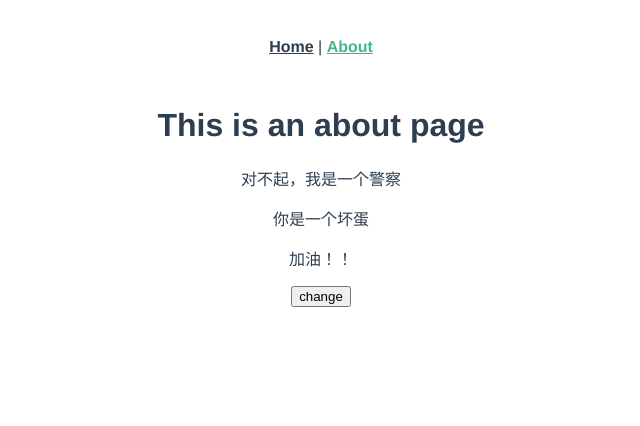
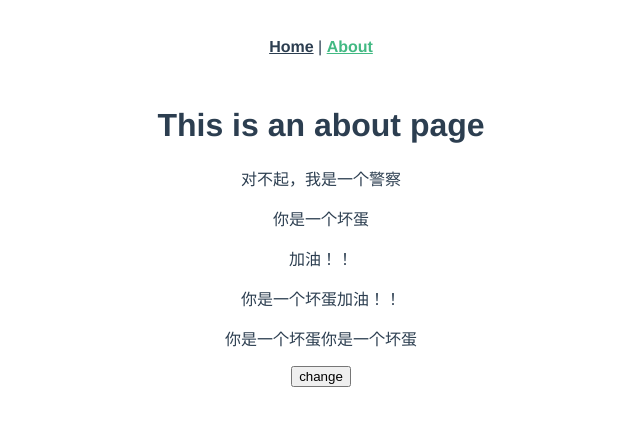
Before and after one commit to 5mTzwt/vue3Study, a Vue app: page /#/about in a window 1280 px wide. Shown: the top 426 px of the page, without its empty margins (319-959 px from the left). Built offline with nearby package versions, Linux system fonts and the light colour scheme.

Commit message:
feat: computed的使用2种

```diff
--- a/src/views/About.vue
+++ b/src/views/About.vue
@@ -4,11 +4,13 @@
     <p>{{ msg }}</p>
     <p>{{ msg2 }}</p>
     <p>{{ msg3 }}</p>
+    <p>{{ add }}</p>
+    <p>{{ double }}</p>
     <button @click="changeData">change</button>
   </div>
 </template>
 <script>
-import { reactive, ref, toRefs } from "@vue/composition-api";
+import { computed, reactive, ref, toRefs } from "@vue/composition-api";
 export default {
   /**
    * vue2.x
@@ -24,6 +26,9 @@ export default {
   setup() {
     const state = reactive({
       msg2: "你是一个坏蛋",
+      double: computed(() => {
+        return state.msg2 + state.msg2;
+      }),
     });
     // return state;
     const msg3 = ref("加油！！");
@@ -33,10 +38,15 @@ export default {
       state.msg2 = "你是一个大坏蛋";
       msg3.value = "雅玛多"; // 显式修改
     };
+    // computed
+    const add = computed(() => {
+      return state.msg2 + msg3.value;
+    });
     return {
       msg3,
       ...toRefs(state),
       changeData,
+      add,
     };
   },
 };
```
